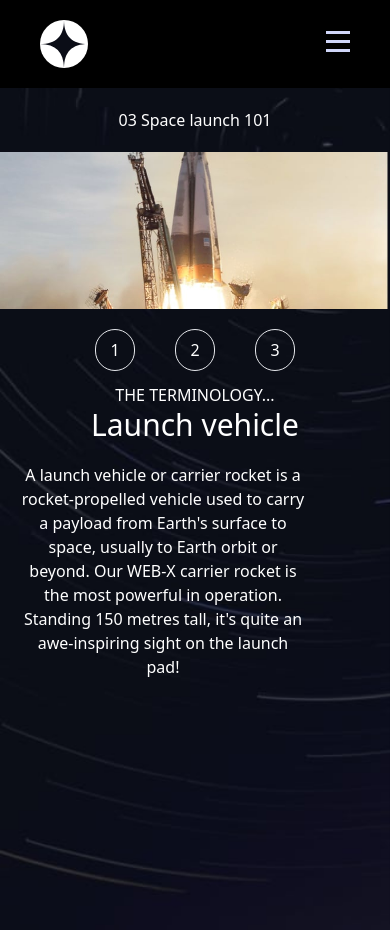
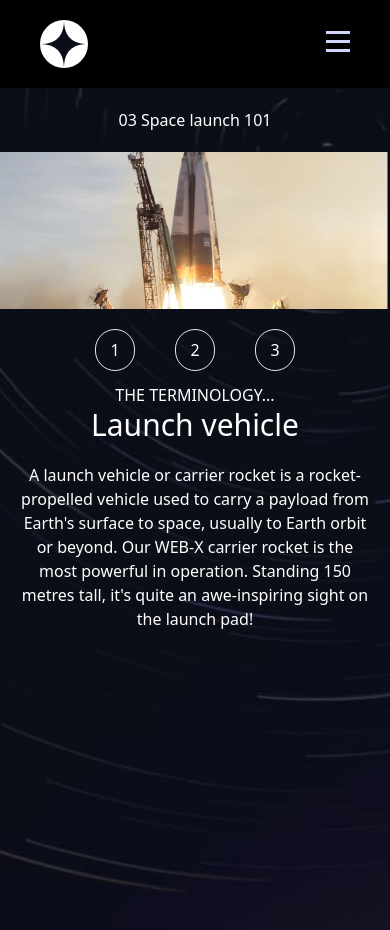
Before and after one commit to cristianccgg/space-tourism-website-main, a React (Vite) app: page /technology in a window 390 px wide. Built offline with nearby package versions, Linux system fonts and the light colour scheme.

Commit message:
Update Technology.jsx

```diff
--- a/src/components/Technology.jsx
+++ b/src/components/Technology.jsx
@@ -59,7 +59,9 @@ export const Technology = () => {
           <h1 className="md:text-2xl">THE TERMINOLOGY...</h1>
           <h1 className="text-3xl lg:text-6xl">{name}</h1>
           <div className="p-5 md:p-0">
-            <p className="font-extralight pe-16 md:text-2xl">{description}</p>
+            <p className="font-extralight md:pe-16 md:text-2xl">
+              {description}
+            </p>
           </div>
         </div>
       </div>
```
